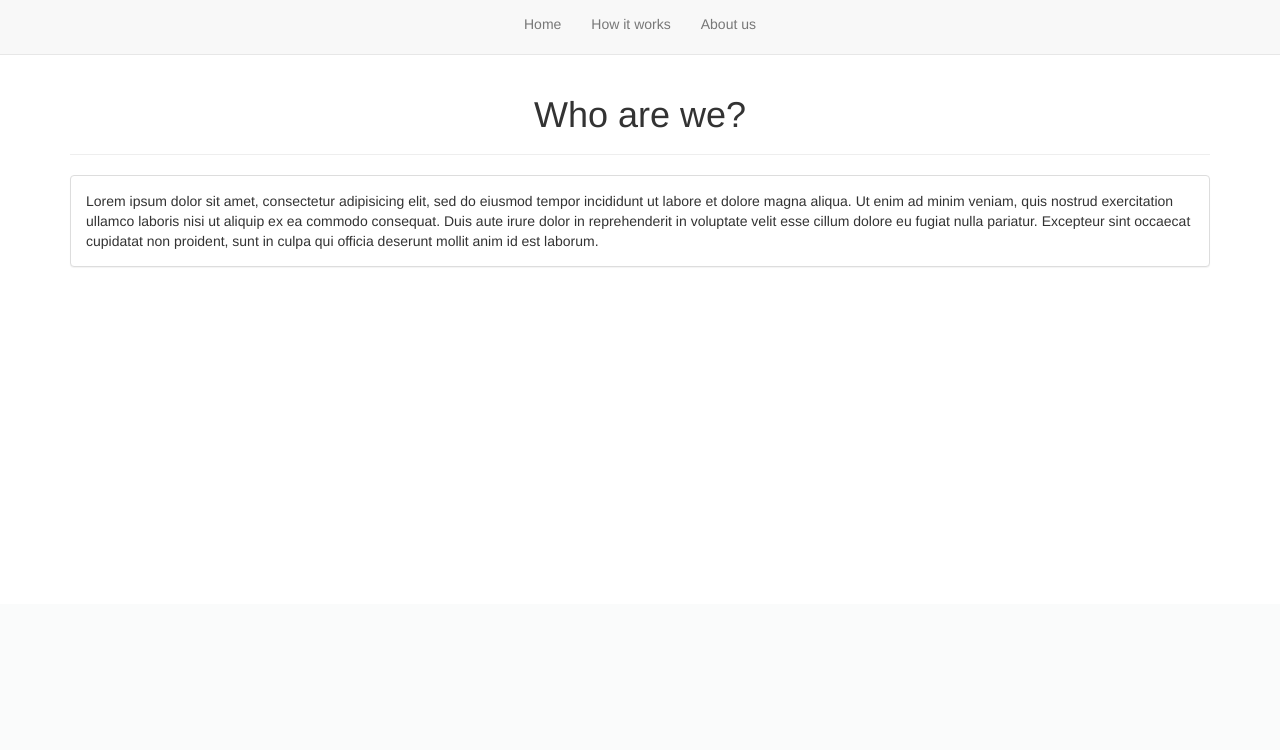
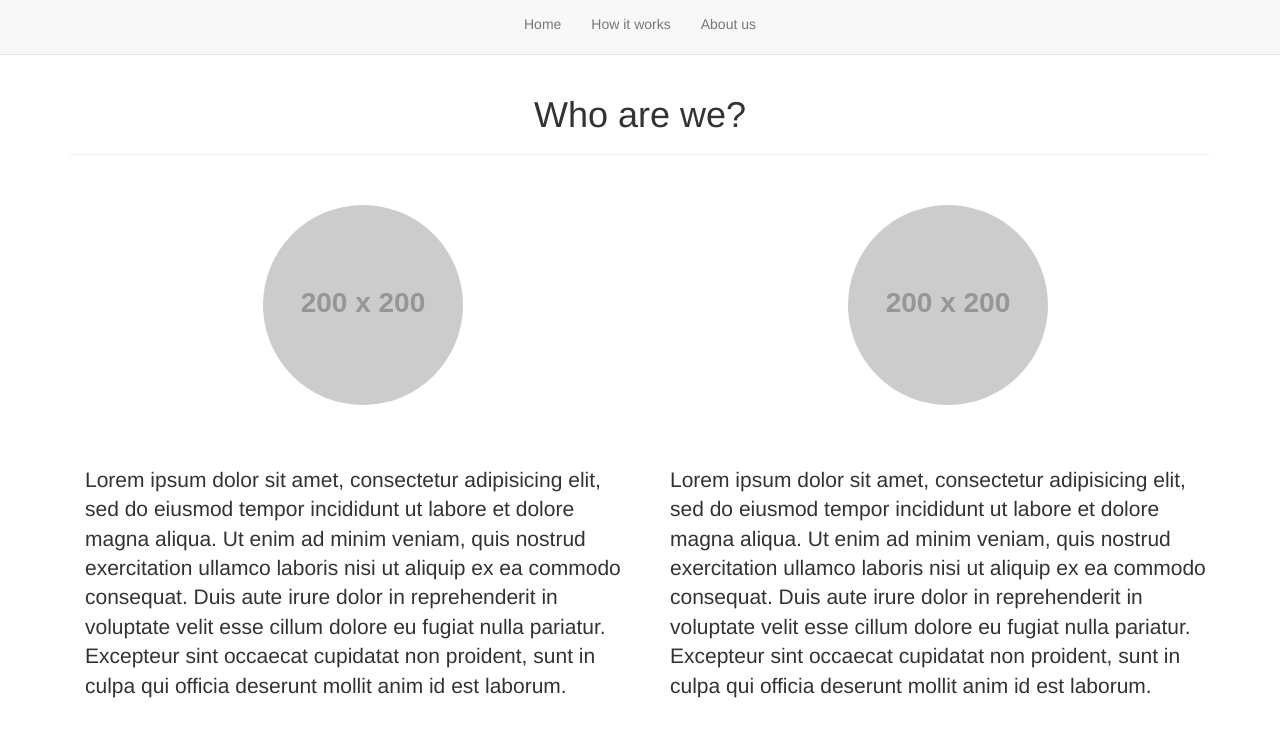
Before and after one commit to dougaparry/rwc-prediction, a Django app: page /about in a window 1280 px wide. Shown: the part 196-946 px from the top of the page. Before the commit the page ends 463 px from the top, so only its background shows below. Run offline with Django 3.2, Linux system fonts and the light colour scheme; grey boxes labelled with a size stand in for pictures from a placeholder-image service; parts of the project's set-up code (start-up, migrations or seed data) failed here and were passed over; some libraries are stand-ins or nearby versions.

Commit message:
changed the design

```diff
--- a/RWCPredictor/urls.py
+++ b/RWCPredictor/urls.py
@@ -22,6 +22,7 @@ urlpatterns = [
     url(r'^$', 'rwcpredictor_app.views.homepage'),
     url(r'^how-it-works$', 'rwcpredictor_app.views.how_page'),
     url(r'^about$', 'rwcpredictor_app.views.about_page'),
+    url(r'^getprediction/(\d+)$', 'rwcpredictor_app.views.prediction'),
 ]
 if not settings.DEBUG:
     urlpatterns += patterns('',
--- a/rwcpredictor_app/templates/about.html
+++ b/rwcpredictor_app/templates/about.html
@@ -7,15 +7,38 @@
   		<h1>Who are we?</h1>
 	</div>
 
-		<div class="panel panel-default">
-	  	<div class="panel-body">
-	    Lorem ipsum dolor sit amet, consectetur adipisicing elit, sed do eiusmod tempor
-			 incididunt ut labore et dolore magna aliqua. Ut enim ad minim veniam, quis
-			 nostrud exercitation ullamco laboris nisi ut aliquip ex ea commodo consequat.
-			 Duis aute irure dolor in reprehenderit in voluptate velit esse cillum dolore eu
-			 fugiat nulla pariatur. Excepteur sint occaecat cupidatat non proident, sunt in
-			 culpa qui officia deserunt mollit anim id est laborum.
-	  </div>
+
+	<div class="container">
+	    <div class="row">
+				<div class="col-lg-6 col-md-6 col-sm-6">
+					<div class="span4"></div>
+						<div class="span4"><img class="img-circle center-block" src="//placehold.it/200x200"/></div>
+					<div class="span4"></div>
+				</div>
+
+				<div class="col-lg-6 col-md-6 col-sm-6">
+					<div class="span4"></div>
+						<div class="span4"><img class="img-circle center-block" src="//placehold.it/200x200"/></div>
+					<div class="span4"></div>
+				</div>
+
+	    </div>
+	</div>
+	<div class="container">
+		<div class = "row">
+				<div class="col-lg-6 col-md-6 col-sm-6">
+				<div class="span4"></div>
+					<p class="lead center-block">Lorem ipsum dolor sit amet, consectetur adipisicing elit, sed do eiusmod tempor incididunt ut labore et dolore magna aliqua. Ut enim ad minim veniam, quis nostrud exercitation ullamco laboris nisi ut aliquip ex ea commodo consequat. Duis aute irure dolor in reprehenderit in voluptate velit esse cillum dolore eu fugiat nulla pariatur. Excepteur sint occaecat cupidatat non proident, sunt in culpa qui officia deserunt mollit anim id est laborum.</p>
+				<div class="span4"></div>
+			</div>
+
+				<div class="col-lg-6 col-md-6 col-sm-6">
+				<div class="span4"></div>
+					<p class="lead center-block">Lorem ipsum dolor sit amet, consectetur adipisicing elit, sed do eiusmod tempor incididunt ut labore et dolore magna aliqua. Ut enim ad minim veniam, quis nostrud exercitation ullamco laboris nisi ut aliquip ex ea commodo consequat. Duis aute irure dolor in reprehenderit in voluptate velit esse cillum dolore eu fugiat nulla pariatur. Excepteur sint occaecat cupidatat non proident, sunt in culpa qui officia deserunt mollit anim id est laborum.</p>
+				<div class="span4"></div>
+			</div>
+
+		</div>
 	</div>
 
 </div>
--- a/rwcpredictor_app/views.py
+++ b/rwcpredictor_app/views.py
@@ -29,35 +29,10 @@ def receiveProbs(teamA, teamB):
 def homepage(request):
     data = list()
 
-#need to edit so that the last rows for the quarters etc dont send through to Arnu
-# need to cache results and send on a timer because first try took 198 second second try took 190 seconds to
-#send 48 requests - TOO LONG
-
     with open('fixtures.csv') as f:
         reader = csv.reader(f)
         for row in reader:
             data.append(row)
-
-    # test = list()
-    # test.append(receiveProbs("New Zealand", "South Africa"))
-    # test.append(receiveProbs("New Zealand", "South Africa"))
-    # test.append(receiveProbs("New Zealand", "South Africa"))
-    # test.append(receiveProbs("New Zealand", "South Africa"))
-    # test.append(receiveProbs("New Zealand", "South Africa"))
-
-    for item in data:
-        if int(item[0]) < 5:
-            probabilities = list()
-            probabilities.append(receiveProbs(item[3], item[4]))
-
-            if probabilities[0][0] < probabilities[0][1]:
-                winner = item[3]
-                item.append(winner)
-                item.append(probabilities[0][1])
-            else:
-                winner = item[4]
-                item.append(winner)
-                item.append(probabilities[0][0])
 
     return render(request,"home.html", {"data": data})
 
@@ -66,3 +41,30 @@ def how_page(request):
 
 def about_page(request):
     return render(request,"about.html")
+
+def prediction(request, page_name):
+    data = list()
+    new_data = list()
+    with open('fixtures.csv') as f:
+        reader = csv.reader(f)
+        for row in reader:
+            data.append(row)
+
+    for item in data:
+        if int(item[0]) == int(page_name):
+            probabilities = receiveProbs(item[3], item[4])
+
+            if probabilities[0] < probabilities[1]:
+                winner = item[3]
+                item.append(winner)
+                percent = float(probabilities[1]) *100
+                item.append(percent)
+                new_data.append(item)
+            else:
+                winner = item[4]
+                item.append(winner)
+                percent = float(probabilities[0]) *100
+                item.append(percent)
+                new_data.append(item)
+
+    return render(request, 'results.html', {'data': data, 'new_data': new_data, "gameID": page_name})
--- a/static/css/overriding_styles.css
+++ b/static/css/overriding_styles.css
@@ -32,3 +32,15 @@
         text-align: center;
     }
 }
+
+.table td {
+   text-align: center;
+}
+.table th {
+   text-align: center;
+}
+
+.row{
+  margin-top: 30px;
+  margin-bottom: 30px
+}
```
Also changed, not shown: rwcpredictor_app/templates/home.html (+74 -6 lines), rwcpredictor_app/templates/results.html (added, +23 -0 lines), 2 other files.
